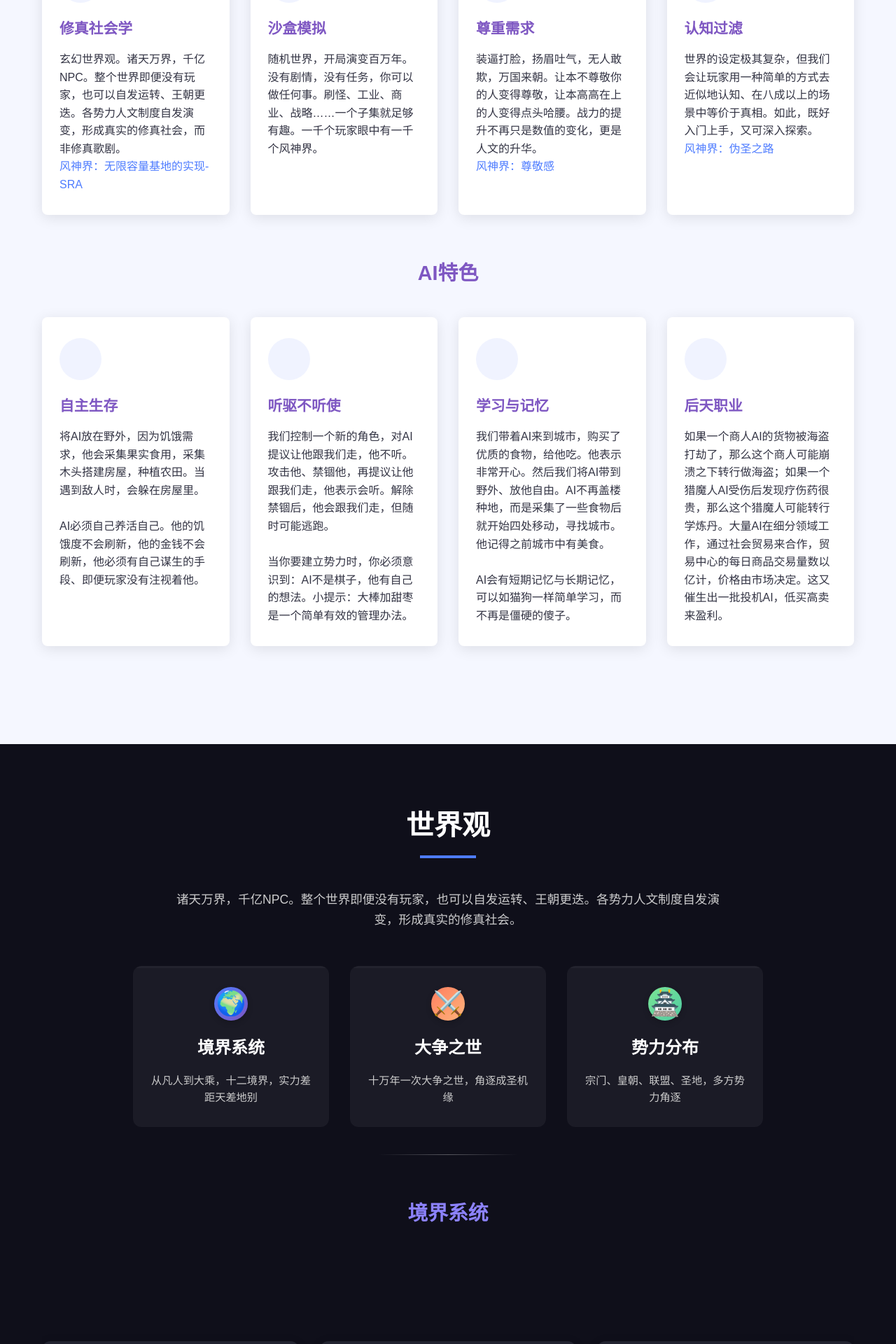
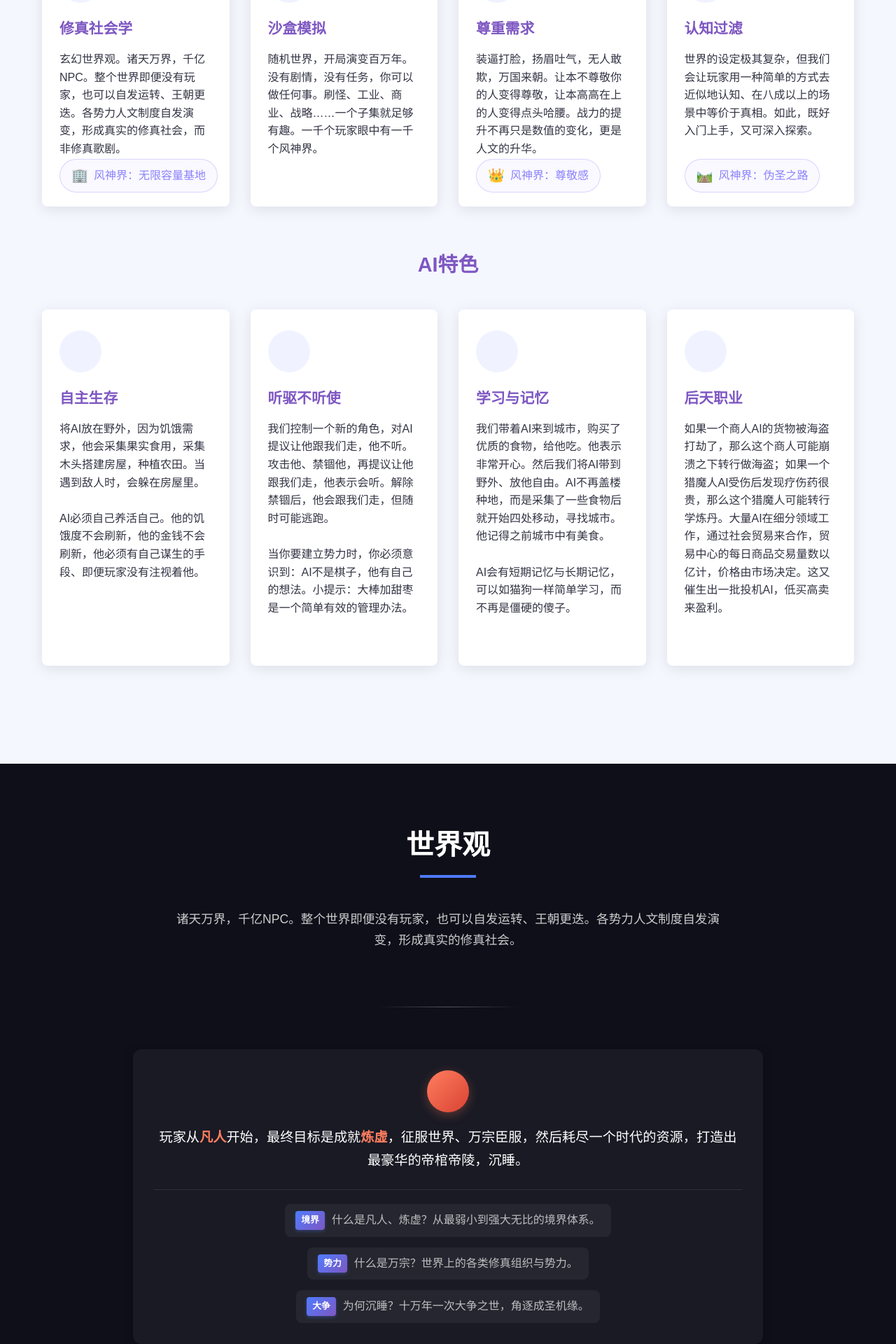
Before and after one commit to TGZG/WGW_HTML, a PHP site: page /index.html in a window 1280 px wide. Shown: the part 1520-3440 px from the top of the page at 70% size. Run offline with PHP 8.4, Linux system fonts and the light colour scheme.

Commit message:
风神界官网优化v2
改动：
1.替换主页背景图，改为星轨图
2.增加【游戏介绍】中链接的图案
3.世界观布局变动，将【玩家目的】前置
4.调整【境界系统】中卡片高度，改为等高
5.调整【关于我们】按钮位置，将【官网按钮】置于【社区按钮】下方。

未改动：
1.将现有图标替换为契合风神界美术的图标
2.删除联盟界面的意义不明的装饰
3.预约功能实现
4.调整【玩家故事】页面文本

```diff
--- a/风神界官网/index.html
+++ b/风神界官网/index.html
@@ -70,7 +70,7 @@
                         <div class="feature-icon world-icon"></div>
                         <h4>修真社会学</h4>
                         <p>玄幻世界观。诸天万界，千亿NPC。整个世界即便没有玩家，也可以自发运转、王朝更迭。各势力人文制度自发演变，形成真实的修真社会，而非修真歌剧。</p>
-                        <a href="document/风神界：无限容量基地的实现-SRA.html">风神界：无限容量基地的实现-SRA</a>
+                        <a href="document/风神界：无限容量基地的实现-SRA.html">风神界：无限容量基地</a>
                     </div>
                     <div class="feature-card">
                         <div class="feature-icon freedom-icon"></div>
@@ -131,38 +131,27 @@
         <div class="worldview-header">
             <h2 class="section-title">世界观</h2>
             <p class="worldview-intro">诸天万界，千亿NPC。整个世界即便没有玩家，也可以自发运转、王朝更迭。各势力人文制度自发演变，形成真实的修真社会。</p>
+        </div>
 
-            <!-- 三个主要分类 -->
-            <div class="worldview-categories">
-                <div class="category-item">
-                    <div class="worldview-icon" style="background: linear-gradient(135deg, #4e7cff, #7e57c2);">
-                        <span class="icon">🌍</span>
-                    </div>
-                    <h3>境界系统</h3>
-                    <p>从凡人到大乘，十二境界，实力差距天差地别</p>
-                </div>
-                <div class="category-item">
-                    <div class="worldview-icon" style="background: linear-gradient(135deg, #ff7e5f, #feb47b);">
-                        <span class="icon">⚔️</span>
-                    </div>
-                    <h3>大争之世</h3>
-                    <p>十万年一次大争之世，角逐成圣机缘</p>
-                </div>
-                <div class="category-item">
-                    <div class="worldview-icon" style="background: linear-gradient(135deg, #7be495, #4ecca3);">
-                        <span class="icon">🏯</span>
-                    </div>
-                    <h3>势力分布</h3>
-                    <p>宗门、皇朝、联盟、圣地，多方势力角逐</p>
+        <!-- 玩家目的部分 - 放在原有内容前面 -->
+        <div class="game-objective main-objective">
+            <div class="objective-content">
+                <div class="objective-icon"><i class="fas fa-bullseye"></i></div>
+                <p class="objective-text">玩家从<span class="highlight">凡人</span>开始，最终目标是成就<span class="highlight">炼虚</span>，征服世界、万宗臣服，然后耗尽一个时代的资源，打造出最豪华的帝棺帝陵，沉睡。</p>
+
+                <div class="notes-section">
+                    <p><span class="note-tag">境界</span> 什么是凡人、炼虚？从最弱小到强大无比的境界体系。</p>
+                    <p><span class="note-tag">势力</span> 什么是万宗？世界上的各类修真组织与势力。</p>
+                    <p><span class="note-tag">大争</span> 为何沉睡？十万年一次大争之世，角逐成圣机缘。</p>
                 </div>
             </div>
         </div>
-<!-- 修改后的境界系统部分 -->
+
+        <!-- 境界系统部分 -->
         <div class="realm-system">
             <div class="realm-header">
                 <h3 class="realm-title">境界系统</h3>
             </div>
-
                 <div class="realm-chart-container">
                     <div class="realm-chart">
                         <div class="realm-group mortal">
@@ -275,60 +264,9 @@
                         </div>
                     </div>
                 </div>
-
-    <div class="game-objective">
-        <div class="objective-content">
-            <div class="objective-icon"><i class="fas fa-bullseye"></i></div>
-            <p class="objective-text">玩家从<span class="highlight">凡人</span>开始，最终目标是成就<span class="highlight">炼虚</span>，铲除旧帝陵，然后耗尽一个时代的资源，打造出最豪华的帝棺帝陵，沉睡。</p>
-
-            <div class="notes-section">
-                <p><span class="note-tag">注</span> 沉睡是为了节约寿元，为了让自己能安然沉睡至<span class="highlight">大争之世</span>（十万年一次）后苏醒、角逐成圣机缘。</p>
-                <p><span class="note-tag">注</span> 单机版游戏内玩家无法等到大争之世，联机版一年一次。</p>
-            </div>
-        </div>
-    </div>
-</div>
-<!-- 大争之世部分 - 新设计 -->
-        <div class="elegant-content">
-            <!-- 标题带有装饰 -->
-            <div class="decorated-title">
-                <div class="ornament-line top"></div>
-                <h2 class="section-title gold-title">大争之世</h2>
-                <div class="ornament-line bottom"></div>
         </div>
 
-            <!-- 主要内容 -->
-            <div class="elegant-text-content">
-                <p class="intro-text">
-                    十万年一次大争之世，大争之世中会有一个进阶合道圣人的机缘（天道轮回破缺）。
-                    天地初开时，有原初天道与深渊意志两位先天大道圣人。加上大争之世的十万年一次后天合道圣人，百万年来，万界共出十二圣人。
-                </p>
-
-                <p class="content-text">
-                    昔年那些寿元将尽的高阶修士会自我封印，等待大争之世到来之时苏醒。
-                    平日里万界之中通常只有一名炼虚、十名化神、百名元婴，而在大争之世中苏醒的炼虚有三十多名、元婴三万多名。他们将燃尽最后的寿元，激烈的交锋，缔造璀璨的时代，最终的赢家将进阶合道。
-                </p>
-
-                <p class="content-text">
-                    基于大争之世，游戏内可见许多上古遗迹：
-                    两个炼虚大帝的大战会打得一个位面赤地千里、寸草不生，在一些小位面甚至打得时空破碎、化作千万时间碎片、流传百万年。
-                    高阶修士寿元将尽、自我封印之时，会将全部身家带在身边，并且在周围布置凶阵、养殖凶兽、设置诅咒，将一片地区化为凶险禁地，从而保护灵棺渡过万年。玩家可以看到许多这样的凶地，并可以尝试去探险、盗墓。
-                </p>
-
-                <!-- 文档链接 -->
-                <div class="document-link">
-                    <a href="document/风神界：大争之世.html" class="elegant-link">
-                        <span class="link-icon">📜</span>
-                        风神界：大争之世
-                    </a>
-                </div>
-            </div>
-
-            <!-- 底部装饰 -->
-            <div class="ornament-line bottom-full"></div>
-        </div>
-
-        <!-- 主要势力类型部分 -->
+        <!-- 势力分布部分 -->
         <div class="power-system new-layout">
             <h3>主要势力类型</h3>
             <div class="faction-container">
@@ -573,6 +511,46 @@
         </div>
     </div>
 </div>
+
+        <!-- 大争之世部分 -->
+        <div class="elegant-content">
+            <div class="decorated-title">
+                <div class="ornament-line top"></div>
+                <h2 class="section-title gold-title">大争之世</h2>
+                <div class="ornament-line bottom"></div>
+            </div>
+
+            <!-- 主要内容 -->
+            <div class="elegant-text-content">
+                <p class="intro-text">
+                    十万年一次大争之世，大争之世中会有一个进阶合道圣人的机缘（天道轮回破缺）。
+                    天地初开时，有原初天道与深渊意志两位先天大道圣人。加上大争之世的十万年一次后天合道圣人，百万年来，万界共出十二圣人。
+                </p>
+
+                <p class="content-text">
+                    昔年那些寿元将尽的高阶修士会自我封印，等待大争之世到来之时苏醒。
+                    平日里万界之中通常只有一名炼虚、十名化神、百名元婴，而在大争之世中苏醒的炼虚有三十多名、元婴三万多名。他们将燃尽最后的寿元，激烈的交锋，缔造璀璨的时代，最终的赢家将进阶合道。
+                </p>
+
+                <p class="content-text">
+                    基于大争之世，游戏内可见许多上古遗迹：
+                    两个炼虚大帝的大战会打得一个位面赤地千里、寸草不生，在一些小位面甚至打得时空破碎、化作千万时间碎片、流传百万年。
+                    高阶修士寿元将尽、自我封印之时，会将全部身家带在身边，并且在周围布置凶阵、养殖凶兽、设置诅咒，将一片地区化为凶险禁地，从而保护灵棺渡过万年。玩家可以看到许多这样的凶地，并可以尝试去探险、盗墓。
+                </p>
+
+                <!-- 文档链接 -->
+                <div class="document-link">
+                    <a href="document/风神界：大争之世.html" class="elegant-link">
+                        <span class="link-icon">📜</span>
+                        风神界：大争之世
+                    </a>
+                </div>
+            </div>
+
+            <!-- 底部装饰 -->
+            <div class="ornament-line bottom-full"></div>
+        </div>
+    </div>
 </section>
 
 <section id="system" class="section-light">
@@ -741,9 +719,8 @@
     </section>
 
     <section id="preorder" class="section-light">
-
         <div class="container">
-            <!-- 增加特别板块：玩家故事 -->
+            <!-- ✅ 保留：玩家故事部分 -->
             <section id="player-stories" class="section-light">
                 <div class="container">
                     <h2 class="section-title">玩家故事</h2>
@@ -775,17 +752,17 @@
                                 <h3>从金丹到元婴</h3>
                             </div>
                             <div class="story-content">
-                                <T2>当年我金丹，在右无相建七杀，声名显赫，但地穷人多，无处扩张。<br>
-                                    当此之时，左金丹T1，右金丹C宗，前元婴A宗，后元婴B宗。 <br>
+                                <p>当年我金丹，在右无相建七杀，声名显赫，但地穷人多，无处扩张。<br>
+                                    当此之时，左金丹T1，右金丹C宗，前元婴A宗，后元婴B宗。<br>
                                     T1，传奇天才，从圣地走出，带一群天骄，有元婴之姿，正缺盟友。<br>
-                                    我欲投靠，但T1硬撼A宗，败而逃散，我转而吞其领土、收T2——T1手下得力天骄，亦有元婴之姿。 <br>
-                                    我等尊A宗为首，献金取领土，A宗许；我等搬迁结束，大兴土木，A宗转而悔，我等敢怒不敢言，让地而归。 <br>
+                                    我欲投靠，但T1硬撼A宗，败而逃散，我转而吞其领土、收T2——T1手下得力天骄，亦有元婴之姿。<br>
+                                    我等尊A宗为首，献金取领土，A宗许；我等搬迁结束，大兴土木，A宗转而悔，我等敢怒不敢言，让地而归。<br>
                                     元婴远征战，A宗拉我等相助，许以左无相。我等缩衣节食、殚精竭虑、不辞辛劳、供应前线。胜，A宗再悔，仅补偿几枚仙丹。我等赔笑，然复仇之火已燃于心。<br>
                                     我拉C宗，建联盟。元婴战再起，A宗邀我相助；C宗出使B宗，B宗同意支援物资、背刺A宗，我抉择、许。<br>
-                                    C宗欲主导联盟，积极外交、军事，我放权指挥，然而他们战术一团糟，多场愚蠢的大败。我拿回指挥权，大胜。 <br>
+                                    C宗欲主导联盟，积极外交、军事，我放权指挥，然而他们战术一团糟，多场愚蠢的大败。我拿回指挥权，大胜。<br>
                                     连胜之中，A宗突然多次奇袭辎重队，情报准确，且攻击之处皆七杀薄弱而无C宗。<br>
                                     我惊觉：C宗背叛，大概因嫉妒我战术优越。冥思苦想，我决定负荆请罪，称C宗以众牺牲铺路、我不该夺取战功。同时豪言：我不逼迫大家原谅我，但目前有间谍，我不希望心存芥蒂者暗藏。大家自愿去留，离开者过去在联盟投资我全额补偿。好聚好散，别再助A宗。<br>
-                                    天崩地裂，C宗几乎全走，七杀独战A宗。咬牙强撑，众志成城，大家捐资源，非战斗人员亦修法参战。领土不断沦陷，我等越战越勇：法宝件件产出，新兵批批毕业，十七金丹道胎成，T2进元婴。反攻灭A宗，清算灭C宗，盟B宗，七杀于无相称王。</T2>
+                                    天崩地裂，C宗几乎全走，七杀独战A宗。咬牙强撑，众志成城，大家捐资源，非战斗人员亦修法参战。领土不断沦陷，我等越战越勇：法宝件件产出，新兵批批毕业，十七金丹道胎成，T2进元婴。反攻灭A宗，清算灭C宗，盟B宗，七杀于无相称王。</p>
                             </div>
                         </div>
 
@@ -794,40 +771,47 @@
                                 <h3>化神</h3>
                             </div>
                             <div class="story-content">
-                                <p> 惯例，顶尖资源皆为大帝所夺。<br>
+                                <p>惯例，顶尖资源皆为大帝所夺。<br>
                                     当今时代，三百年无帝，故各大化神势力富裕，共积累了近千具元婴道胎。然而平日里冲突规模却限于筑基，万界明面元婴仅百余人。元婴道胎已蠢蠢欲动。<br>
                                     十二圣地中三个化神，外界六个，ABCDE与你。终于乱战爆发，你战A而灭之。休养生息，再战B而灭之。CDE联手，你决战而胜之，一统万界（圣地外）。<br>
                                     然而内乱起，魔修在你境内掠夺，AB余党与CDE降军趁乱反叛，游击摧毁工坊仓库。<br>
                                     你镇压灭杀魔修，然而魔修使用新的元婴道胎。你再次镇压灭杀，他们再次复活。<br>
                                     你惊疑：他们哪来这么多元婴道胎？<br>
                                     实际上，是商盟与圣地在支持魔修，他们都不希望统一：统一则剿匪，魔修不利；统一则无战损，需求不足，物价下跌，商人不利；统一则人们尊你而不尊圣地。（虽然同为化神，但圣地犯不着跟你拼。等你千年后一捧黄土、圣地依然屹立。因此圣地允许人们尊你，但圣地也不希望如此，因此想用小代价恶心你）<br>
-                                    魔修源源不断，你方后勤乏力，再战易覆灭。你及时收手，割让领土，给ABCDE复国。你保留五百位面。 ABCDE同意，议和。 你继续镇压魔修。这一次镇压结束后，魔修没再继续进攻。<br>
-                                    安顿好五百位面之后，你设计间谍符文，让大量NPC成为间谍、渗透进入ABCDE与商人与魔修，甚至部分圣地。 间谍们窃取情报，还有的成为文官、有投票权、从而干预其他势力决策。有些间谍甚至成为了其他势力的将军，负责指挥作战。<br>
+                                    魔修源源不断，你方后勤乏力，再战易覆灭。你及时收手，割让领土，给ABCDE复国。你保留五百位面。ABCDE同意，议和。你继续镇压魔修。这一次镇压结束后，魔修没再继续进攻。<br>
+                                    安顿好五百位面之后，你设计间谍符文，让大量NPC成为间谍、渗透进入ABCDE与商人与魔修，甚至部分圣地。间谍们窃取情报，还有的成为文官、有投票权、从而干预其他势力决策。有些间谍甚至成为了其他势力的将军，负责指挥作战。<br>
                                     时机成熟，收网。你再次发动全面战争，摧毁所有非圣地超一流势力，统一万界。圣地沉默。（超一流：拥有化神或六名元婴以上的势力或联盟）</p>
                             </div>
                         </div>
                     </div>
-
+                </div>
+            </section>
                 <!-- 开发团队介绍部分 -->
+        </div>
+    </section>
 
 
-                </div>
 
-            </section>
-        </div>
+
     <section id="team" class="section-dark">
         <div class="container">
             <h2 class="section-title">关于我们</h2>
-                <a href="http://123.57.35.16/" class="community-link weibo">轲目苦津博客（开发团队）</a>
 
             <div class="community-section">
                 <h3>加入风神界社区</h3>
                 <p>与开发团队和其他玩家互动，获取最新资讯，参与游戏功能投票，共同影响风神界的未来发展。</p>
+
                 <div class="community-links">
                     <a href="https://qm.qq.com/q/YeWfBbcgOQ" class="community-link discord">QQ群</a>
                     <a href="https://discord.gg/eg5uPkbfH3" class="community-link weibo">Discord</a>
                 </div>
+
                 <p style="margin-top: 20px;">关注我们，即可获得最新的开发日志、游戏内容预览和社区活动信息。</p>
+
+                <!-- 将博客链接移到这里 -->
+                <div class="community-links" style="margin-top: 15px;">
+                    <a href="http://123.57.35.16/" class="community-link weibo">轲目苦津博客（开发团队）</a>
+                </div>
             </div>
 
             <div class="join-team">
@@ -849,7 +833,6 @@
                 <p>联系方式：a1181807822@gmail.com</p>
             </div>
         </div>
-        </section>
     </section>
 
     <footer>
@@ -984,3 +967,93 @@
         }
     });
     </script>
+
+<script>
+    document.addEventListener('DOMContentLoaded', function() {
+      // 获取所有带标签的笔记项
+      const noteLinks = document.querySelectorAll('.main-objective .notes-section p');
+
+      noteLinks.forEach(link => {
+        link.addEventListener('click', function() {
+          const noteTag = this.querySelector('.note-tag');
+          if (!noteTag) return;
+
+          const tagText = noteTag.textContent.trim().toLowerCase();
+          let targetElement;
+
+          // 根据标签滚动到对应的部分
+          switch(tagText) {
+            case '境界':
+              targetElement = document.querySelector('.realm-system');
+              break;
+            case '势力':
+              targetElement = document.querySelector('.power-system');
+              break;
+            case '大争':
+              targetElement = document.querySelector('.elegant-content');
+              break;
+            default:
+              return;
+          }
+
+          // 滚动到目标元素
+          if (targetElement) {
+            targetElement.scrollIntoView({
+              behavior: 'smooth',
+              block: 'start'
+            });
+          }
+        });
+      });
+    });
+    </script>
+
+
+<script>
+    document.addEventListener('DOMContentLoaded', function() {
+        // 不同文档的图标定义（使用 Emoji 图标）
+        const iconMap = {
+            '无限容量': '🏢',
+            '尊敬感': '👑',
+            '伪圣之路': '🛤️'
+        };
+
+        // 查找游戏特色部分的所有文档链接
+        const featureLinks = document.querySelectorAll('.feature-card a[href^="document/"]');
+
+        featureLinks.forEach(link => {
+            const originalText = link.textContent.trim();
+            const parentElement = link.parentElement;
+
+            // 确定链接对应的图标
+            let icon = '📜'; // 默认文档图标
+
+            // 根据链接内容选择不同图标
+            for (const keyword in iconMap) {
+                if (originalText.includes(keyword)) {
+                    icon = iconMap[keyword];
+                    break;
+                }
+            }
+
+            // 创建新的链接容器
+            const linkContainer = document.createElement('div');
+            linkContainer.className = 'document-link';
+
+            // 创建新的链接元素
+            const newLink = document.createElement('a');
+            newLink.href = link.href;
+            newLink.className = 'elegant-link';
+            newLink.innerHTML = `
+                <span class="link-icon">${icon}</span>
+                ${originalText}
+            `;
+
+            // 将新链接添加到容器中
+            linkContainer.appendChild(newLink);
+
+            // 替换原始链接
+            parentElement.replaceChild(linkContainer, link);
+        });
+    });
+    </script>
--- a/风神界官网/styles.css
+++ b/风神界官网/styles.css
@@ -2907,3 +2838,129 @@ footer {
         padding: 20px;
     }
 }
+
+/* 玩家目标部分的样式 */
+.main-objective {
+    margin-bottom: 60px;
+    background-color: rgba(30, 32, 40, 0.7);
+    border-radius: 12px;
+    padding: 30px;
+    max-width: 900px;
+    margin: 0 auto 50px;
+    box-shadow: 0 4px 15px rgba(0, 0, 0, 0.2);
+    transition: all 0.3s ease;
+}
+
+.main-objective:hover {
+    transform: translateY(-5px);
+    box-shadow: 0 10px 25px rgba(0, 0, 0, 0.25);
+}
+
+.main-objective .objective-content {
+    text-align: center;
+}
+
+.main-objective .objective-icon {
+    width: 60px;
+    height: 60px;
+    border-radius: 50%;
+    display: flex;
+    align-items: center;
+    justify-content: center;
+    margin: 0 auto 20px;
+    color: white;
+    font-size: 1.8rem;
+    background: linear-gradient(135deg, #ff7e5f, #d94233);
+    box-shadow: 0 4px 15px rgba(255, 126, 95, 0.3);
+}
+
+.main-objective .objective-text {
+    font-size: 1.2rem;
+    line-height: 1.7;
+    margin-bottom: 20px;
+    color: #fff;
+}
+
+.main-objective .highlight {
+    color: #ff7e5f;
+    font-weight: bold;
+}
+
+.main-objective .notes-section {
+    display: flex;
+    flex-wrap: wrap;
+    gap: 15px;
+    justify-content: center;
+    margin-top: 25px;
+}
+
+.main-objective .notes-section p {
+    background-color: rgba(255, 255, 255, 0.05);
+    padding: 10px 15px;
+    border-radius: 8px;
+    margin: 0;
+    transition: all 0.3s ease;
+    cursor: pointer;
+}
+
+.main-objective .notes-section p:hover {
+    background-color: rgba(255, 255, 255, 0.1);
+    transform: translateY(-3px);
+}
+
+.main-objective .note-tag {
+    background: linear-gradient(135deg, #4e7cff, #7e57c2);
+    color: white;
+    font-size: 0.8rem;
+    padding: 3px 8px;
+    border-radius: 4px;
+    margin-right: 10px;
+    box-shadow: 0 2px 5px rgba(78, 124, 255, 0.3);
+}
+
+/* 响应式调整 */
+@media (max-width: 768px) {
+    .main-objective {
+        padding: 20px;
+        margin-bottom: 40px;
+    }
+
+    .main-objective .notes-section {
+        flex-direction: column;
+        align-items: stretch;
+    }
+
+    .main-objective .objective-text {
+        font-size: 1.1rem;
+    }
+}
+
+/* 特色卡片内的文档链接位置固定 */
+.feature-card {
+    position: relative;
+    padding-bottom: 70px;
+    min-height: 380px;
+}
+
+.feature-card .document-link {
+    position: absolute;
+    bottom: 20px;
+    left: 25px;
+    margin-top: 0;
+}
+
+/* 游戏特色部分的文档链接特殊样式 */
+.feature-card .elegant-link {
+    color: #8c82fc;
+    border-color: rgba(140, 130, 252, 0.3);
+    background-color: rgba(140, 130, 252, 0.05);
+}
+
+.feature-card .elegant-link:hover {
+    background-color: rgba(140, 130, 252, 0.15);
+    color: #a494ff;
+}
+
+.feature-card .link-icon {
+    color: #8c82fc;
+}
```
Also changed, not shown: other parts of 风神界官网/styles.css (+12 -81 lines), 风神界官网/风神界主页背景.png. Lines whose indentation alone changed are shown as unchanged.
